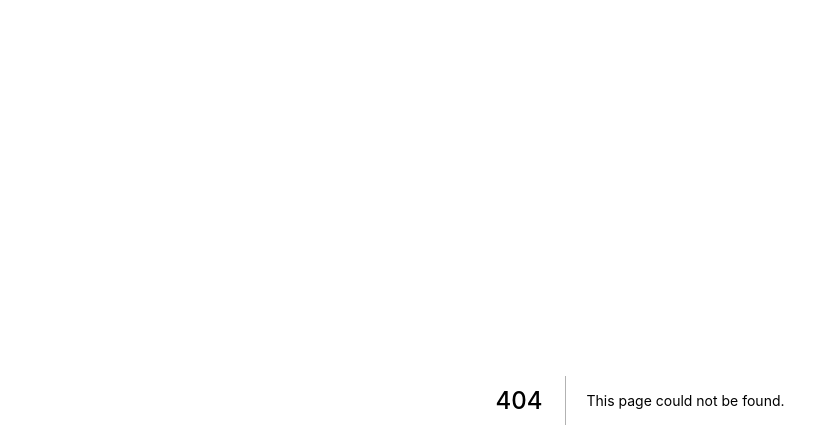
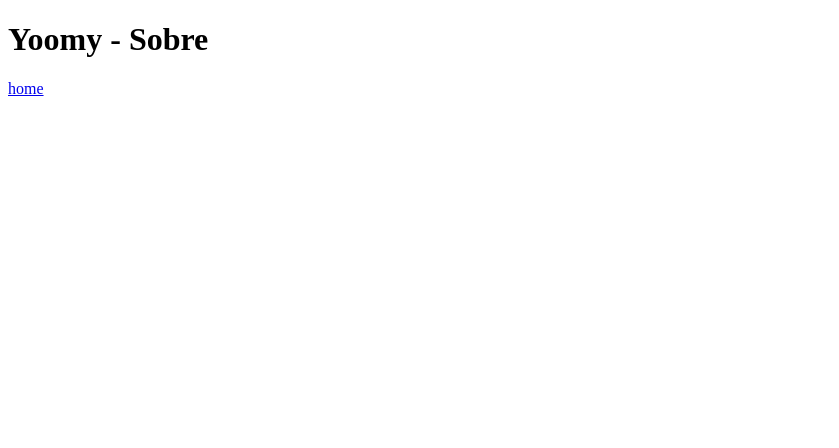
Before and after one commit to IgorBayerl/Yoomy-Web-Page, a Next.js app: page /sobre in a window 1280 px wide. Before the commit this address had no page. Shown: the top 448 px of the page, without its empty margins (0-839 px from the left). Built offline with nearby package versions, Linux system fonts and the light colour scheme.

Commit message:
adding page sobre

```diff
--- /dev/null
+++ b/pages/sobre.js
@@ -0,0 +1,17 @@
+import Link from 'next/link';
+
+
+function Sobre(){
+    return (
+        <div>
+            <h1>Yoomy - Sobre</h1>
+            <Link href='/'>
+                <a>home</a>
+            </Link>
+        </div>
+    )
+
+}
+
+
+export default Sobre
```
Also changed, not shown: pages/index.js (+5 -2 lines).
